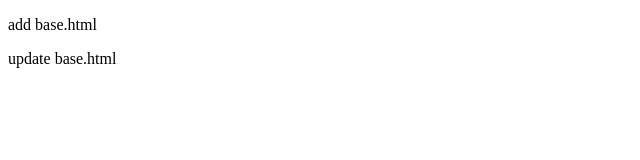
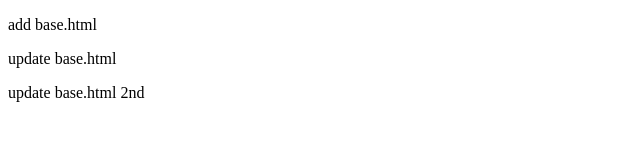
Before and after one commit to t-sugiyama-tech/GithubTest, a plain HTML site: page base.html in a window 1280 px wide. Shown: the whole page, without its empty margins (0-640 px from the left). Drawn offline with Linux system fonts and the light colour scheme.

Commit message:
Update base.html

```diff
--- a/base.html
+++ b/base.html
@@ -9,6 +9,7 @@
 <body>
 	<p>add base.html</p>
 	<p>update base.html</p>
+	<p>update base.html 2nd</p>
 </body>
 
 </html>
```
